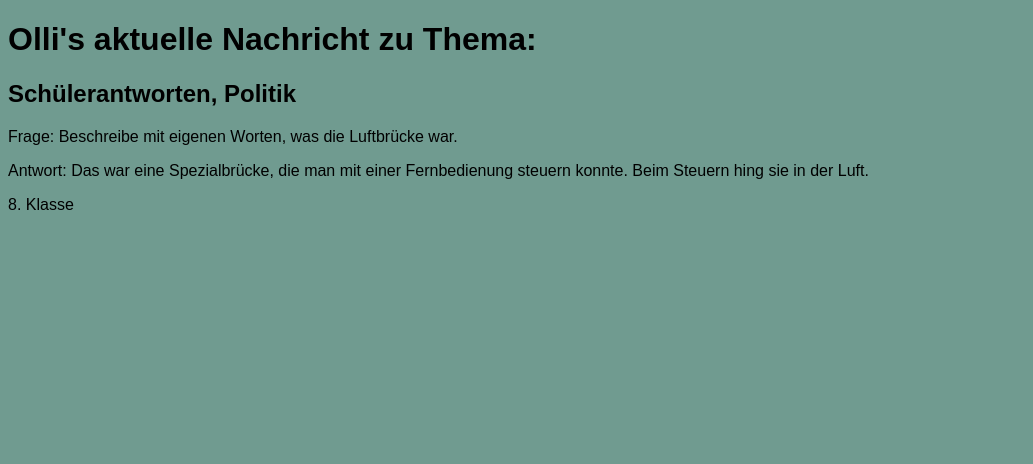
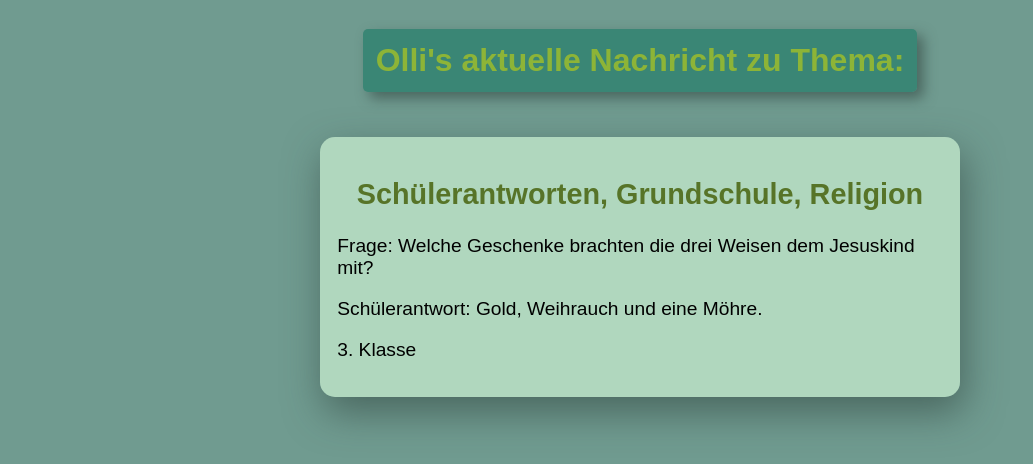
Before and after one commit to Rauolli/Ollis-message-generator, a plain HTML site: page index.html in a window 1280 px wide. Shown: the whole page, without its empty margins (0-1033 px from the left). Drawn offline with Linux system fonts and the light colour scheme.

Commit message:
Temporary Final-Version

```diff
--- a/index.html
+++ b/index.html
@@ -8,13 +8,14 @@
     <title>Message Generator</title>
 </head>
 <body>
+    <main class="app">
         <h1>Olli's aktuelle Nachricht zu Thema:</h1>
         <article class="message">
             <h2 class="topic"></h2>
             <section class="citation"></section>
             <p class="source"></p>
         </article>
-
+    </main>
     <script src="./src/js/index.js"></script>
 </body>
 </html>
--- a/src/js/index.js
+++ b/src/js/index.js
@@ -1,4 +1,6 @@
-const aphorism = [
+const messages = [
+    /* Sprüche, Aphorismen, Zitate */
+    [
     {
         topic: "Sinn des Lebens",
         citation: "<p>Man lebt nicht wenn man nicht weiss wofür!</p>",
@@ -49,9 +51,9 @@ const aphorism = [
         citation: "<p>Je leichter du bist, um so besser trägt dich die Woge des Lebens.</p>",
         source: "Unbekannt"
     },
-];
-
-const jokes = [
+],
+/* Witze aller Art */
+[
     {
         topic: "Witz, Polizisten",
         citation: "<p>Verkehrskontrolle. Der Polizist: \„Haben Sie etwas getrunken?\“</p><p>Autofahrer: \„Nein.\“</p><p>Polizist: \„Sollten Sie aber! Mindestens 2 Liter am Tag.\“</p>",
@@ -83,13 +85,13 @@ const jokes = [
         source: ""
     },
     {
-        topic: "Witz, Abnehm",
-        citation: "<p>Ich würde ja gerne ein paar Kilos verlieren.</p><p>Aber ich verliere nie. Ich bin ein Gewinner!</p>",
+        topic: "Witz, Abnehmen",
+        citation: "<p>Ich würde ja gerne ein paar Kilos verlieren.</p><p>Aber ich verliere nie. Ich bin ein Gewinnertyp!</p>",
         source: ""
     },
     {
         topic: "Witz, Geschlechterkonflikte",
-        citation: "<p>Siri, warum sind Frauen so komisch zu mir?“</p><p>„Mein Name ist Alexa!</p>",
+        citation: "<p>\"Siri, warum sind Frauen so komisch zu mir?“</p><p>\„Mein Name ist Alexa!\"</p>",
         source: ""
     },
     {
@@ -114,9 +116,9 @@ const jokes = [
     },
 
 
-];
-
-const studentResponses = [
+],
+/* Schülerantworten auf Tests, Fragen und Klausuren */
+[
     {
         topic: "Schülerantworten, Grundschule, Wortarten",
         citation: "<p>Adjektive: Finde das Gegenteil</p><p><ul><li>krank – gesund</li><li>hell – dunkel</li><li>pünktlich – kariert</li></ul></p>",
@@ -142,12 +144,13 @@ const studentResponses = [
         citation: "<p>Frage: Beschreibe mit eigenen Worten, was die Luftbrücke war.</p><p>Antwort: Das war eine Spezialbrücke, die man mit einer Fernbedienung steuern konnte. Beim Steuern hing sie in der Luft.</p>",
         source: "8. Klasse"
     }
-];
+]];
 
-const rnd = Math.random();
+const rnd = Math.floor(Math.random() * messages.length);
+const choosenMes = Math.floor(Math.random() * messages[rnd].length)
 const topic = document.querySelector(".topic")
 const message = document.querySelector(".citation");
 const source = document.querySelector(".source");
-topic.innerHTML = studentResponses[4].topic;
-message.innerHTML = studentResponses[4].citation;
-source.innerHTML = studentResponses[4].source;
+topic.innerHTML = messages[rnd][choosenMes].topic;
+message.innerHTML = messages[rnd][choosenMes].citation;
+source.innerHTML = messages[rnd][choosenMes].source;
--- a/src/styles.css/style.css
+++ b/src/styles.css/style.css
@@ -12,3 +12,37 @@ body{
     background-color: #709b90;
     font-family: Arial, Helvetica, sans-serif;
 }
+
+.app{
+    display: flex;
+    flex-direction: column;
+    align-items: center;
+}
+
+.app h1{
+    display: inline-block;
+    text-align: center;
+    padding: 0.4em;
+    border-radius: 5px;
+    color: rgba(196, 212, 14, 0.6);
+    background-color: #237e69b1;
+    box-shadow: 0.2em 0.2em 0.4em #2e403c92;
+}
+
+.app h2{
+    text-align: center;
+    color: #577428;
+}
+
+.message{
+    background-color: #cdf3d3b1;
+    border-radius: 15px;
+    text-align: block;
+    font-size: 1.2em;
+    margin: 1.2em;
+    padding: 0.9em;
+    top: 5%;
+    left: 25%;
+    max-width: 50vw;
+    box-shadow: 0.2em 0.8em 2em #2e403c92;
+}
```
Lines whose indentation alone changed are shown as unchanged.
